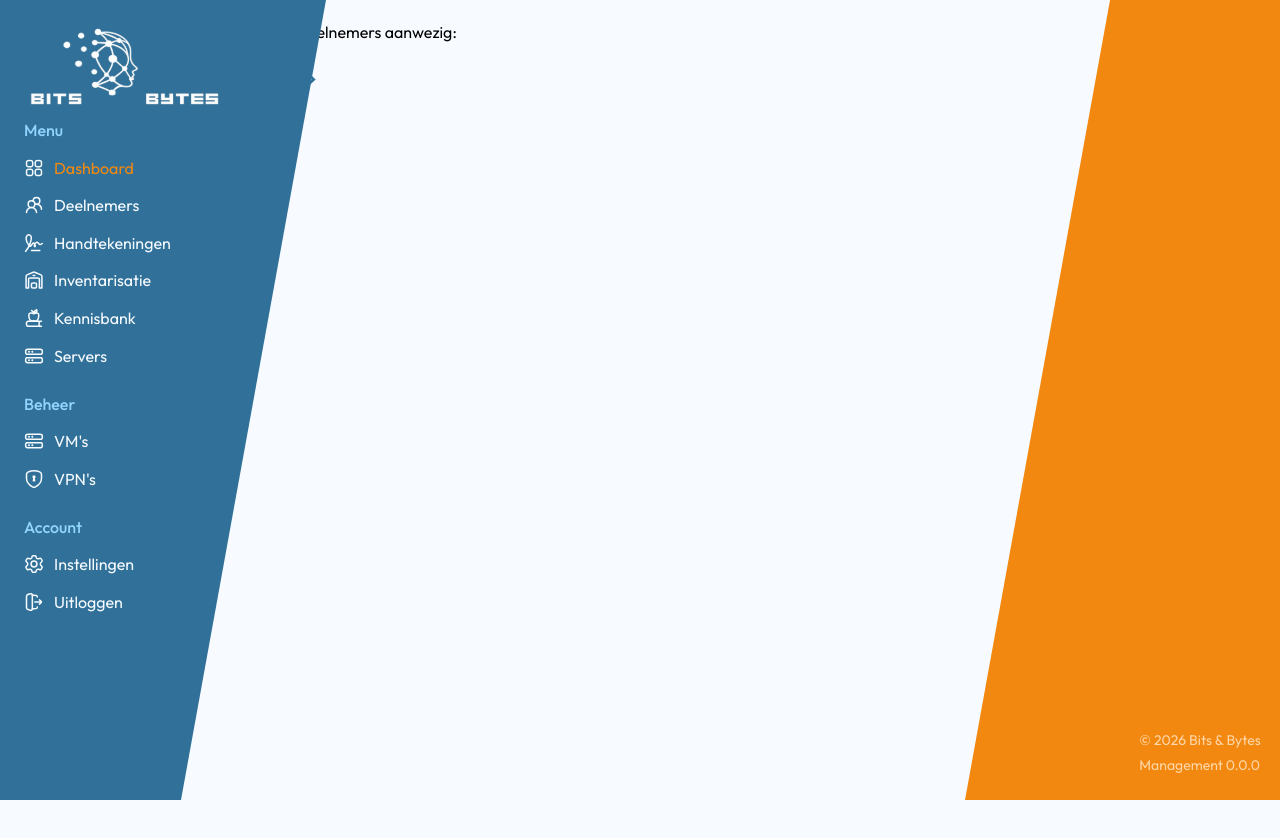
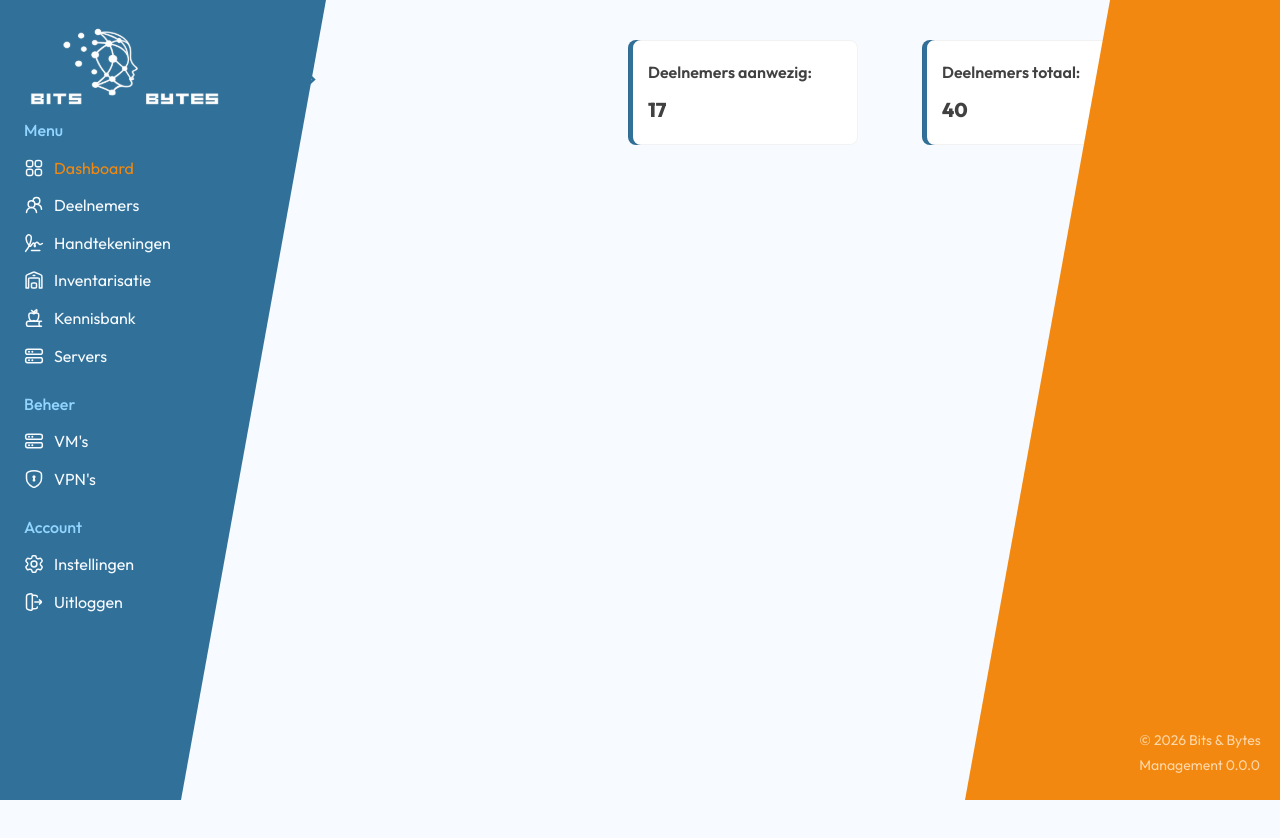
Before and after one commit to BitsEnBytesICT/Bits-Bytes-management-platform, a React (Vite) app in the folder frontend/: page / in a window 1280 px wide. Shown: the top 838 px of the page. Built offline with nearby package versions, Linux system fonts and the light colour scheme; a web font is replaced by a local one.

Commit message:
update: ZorgDashboard.tsx

```diff
--- a/frontend/src/common/components/Card.tsx
+++ b/frontend/src/common/components/Card.tsx
@@ -1,14 +1,11 @@
-interface CardProps {
-    title: string;
-    value: string | number;
-    className?: string;
-}
+import type Card from "../../types/compontents/Itypes";
 
-export default function Card({title, value}: CardProps) {
+export default function Card({title, value}: Card) {
     return (
-        <div className="">
-            <div className="">{title}</div>
-            <div className="">{value}</div>
+        <div className="flex w-[14.375rem] flex-col justify-between rounded-lg bg-white pt-[1.25rem] pb-[1.25rem] pl-[1.25rem] shadow-[inset_0_0_0_1px_rgba(0,0,0,0.05),inset_5px_0_0_0_var(--color-darkblue)]">
+            <div className="font-semibold">{title}</div>
+
+            <div className="self-start text-[20px] font-extrabold">{value}</div>
         </div>
     );
 }
--- a/frontend/src/index.css
+++ b/frontend/src/index.css
@@ -11,6 +11,8 @@
     --color-lightblue: #92d5ff;
 
     --color-offwhite: #f7fbff;
+
+    --color-offblack: #414141;
 }
 
 /* @font-face {
@@ -31,15 +33,16 @@
 :root,
 *::before,
 *::after {
-    margin: 0;
+    /* margin: 0;
     padding: 0;
-    box-sizing: border-box;
+    box-sizing: border-box; */
 
-    overflow-x: hidden;
+    /* overflow-x: hidden; */
 }
 
 html {
     font-family: "Outfit", sans-serif;
+    color: var(--color-offblack);
     font-size: 16px;
     font-weight: 400;
     font-optical-sizing: auto;
@@ -49,6 +52,7 @@ html {
 body {
     background: var(--color-offwhite);
 
+    /* 150vh for testing only, the page should be the height of everything together */
     height: 150vh;
 }
 
--- a/frontend/src/layout/mainBody/mainBody.tsx
+++ b/frontend/src/layout/mainBody/mainBody.tsx
@@ -8,7 +8,7 @@ export default function MainBody({isOpen, setIsOpen}) {
     return (
         <div
             onClick={() => setIsOpen(false)}
-            className={`absolute top-1/2 left-1/2 z-0 h-[95vh] w-[85vw] -translate-x-1/2 -translate-y-1/2 rounded-xl transition-all duration-400`}>
+            className={`absolute top-1/2 left-1/2 z-0 h-[90vh] w-[80vw] -translate-x-1/2 -translate-y-1/2 rounded-xl transition-all duration-400`}>
             <Routes>
                 {routes.map(route => {
                     if (route.path === "/" && currentAccountType === "zorg") {
--- a/frontend/src/pages/zorgDashboard/zorgDashboard.tsx
+++ b/frontend/src/pages/zorgDashboard/zorgDashboard.tsx
@@ -5,14 +5,18 @@ export default function ZorgDashboard() {
     return (
         <>
             <div className="">
-                <div className="flex flex-row gap-[1.5rem]">
-                    <div className="flex flex-col">
-                        <div className="text-[22px] font-semibold text-(--color-darkblue)">(Zorg) Dashboard</div>
+                <div className="flex flex-row justify-between">
+                    <div className="flex flex-col gap-[1.5rem]">
+                        <div className="text-[22px] font-semibold text-(--color-darkblue)">Dashboard</div>
 
                         <DateTimeDisplay />
                     </div>
 
-                    <Card title="Deelnemers aanwezig:" value={17} />
+                    <div className="flex flex-row gap-[4rem]">
+                        {/* values must be dynamic! */}
+                        <Card title="Deelnemers aanwezig:" value={17} />
+                        <Card title="Deelnemers totaal:" value={40} />
+                    </div>
                 </div>
             </div>
         </>
--- /dev/null
+++ b/frontend/src/types/compontents/Itypes.ts
@@ -0,0 +1,4 @@
+export default interface Card {
+    title: string;
+    value: string | number;
+}
```
